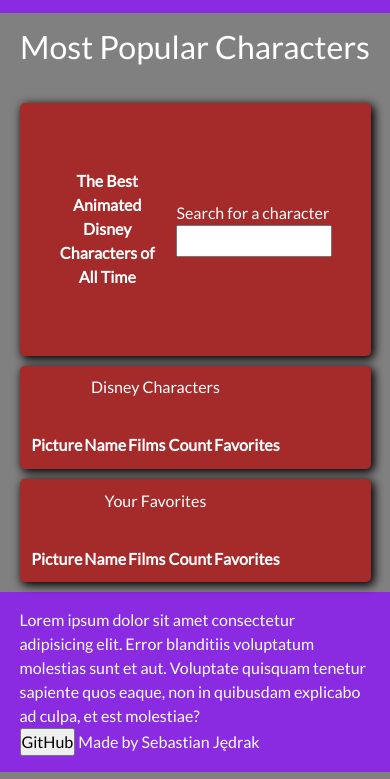
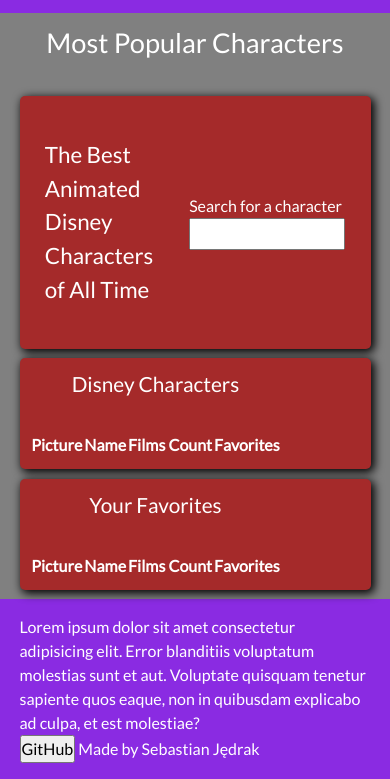
Before and after one commit to SebastianJedrak/Disney, a website built with Parcel: page index.html in a window 390 px wide. Shown: the part 79-858 px from the top of the page. Built offline with nearby package versions, Linux system fonts and the light colour scheme; no server answers.

Commit message:
improved responsiveness

```diff
--- a/style.css
+++ b/style.css
@@ -16,20 +16,28 @@
 
 h2,
 h3,
-h4,
+h4, h5,
 caption {
   text-align: center;
   margin-bottom: 2rem;
+  font-weight: 300;
 }
 
 h2 {
   font-size: 2rem;
-  font-weight: 300;
+}
+
+h3 {
+  font-size: 1.6rem;
+}
+
+h4, caption {
+  font-size: 1.5rem;
 }
 
 h5 {
-  font-size: 1.6rem;
-  font-weight: 300;
+  font-size: 1.4rem;
+  margin-bottom: 0;
 }
 
 li {
@@ -94,16 +102,18 @@
   background: url("/src/Mickey_Mouse.png") brown no-repeat;
   background-size: 25%;
   background-position: 20px 0;
-  height: 30vh;
+  min-height: 30vh;
+  height: fit-content;
   display: flex;
   justify-content: end;
   align-items: center;
 }
 
 .search-section h3 {
-  width: 30%;
+  width: 40%;
   margin-bottom: 0;
-  margin-right: 5vw;
+  margin-right: 3vw;
+  text-align: start;
 }
 
 .search-bar {
@@ -206,9 +216,24 @@
   .content-card h5 {
     max-width: 7ch;
   }
+  h2 {
+    font-size: 1.8rem;
+  }
+
+  h3 {
+    font-size: 1.5rem;
+  }
+
+  h4, caption {
+    font-size: 1.4rem;
+  }
+
+  h5 {
+    font-size: 1.3rem;
+  }
 }
 
-@media (max-width: 650px) {
+@media (max-width: 700px) {
   .row-container {
     flex-wrap: wrap;
   }
@@ -226,4 +251,19 @@
   .content-card h5 {
     max-width: 100%;
   }
+  h2 {
+    font-size: 1.7rem;
+  }
+
+  h3 {
+    font-size: 1.4rem;
+  }
+
+  h4, caption {
+    font-size: 1.3rem;
+  }
+
+  h5 {
+    font-size: 1.2rem;
+  }
 }
```
